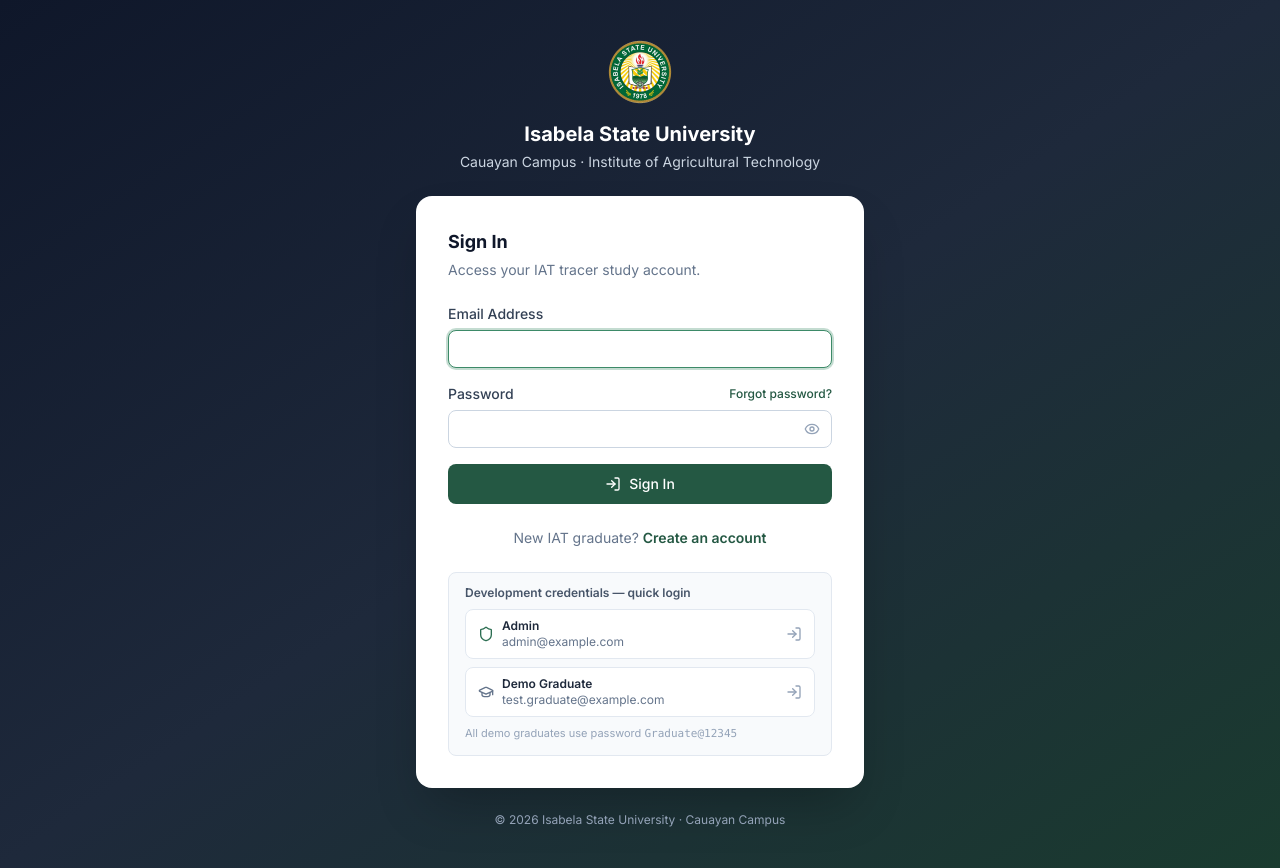
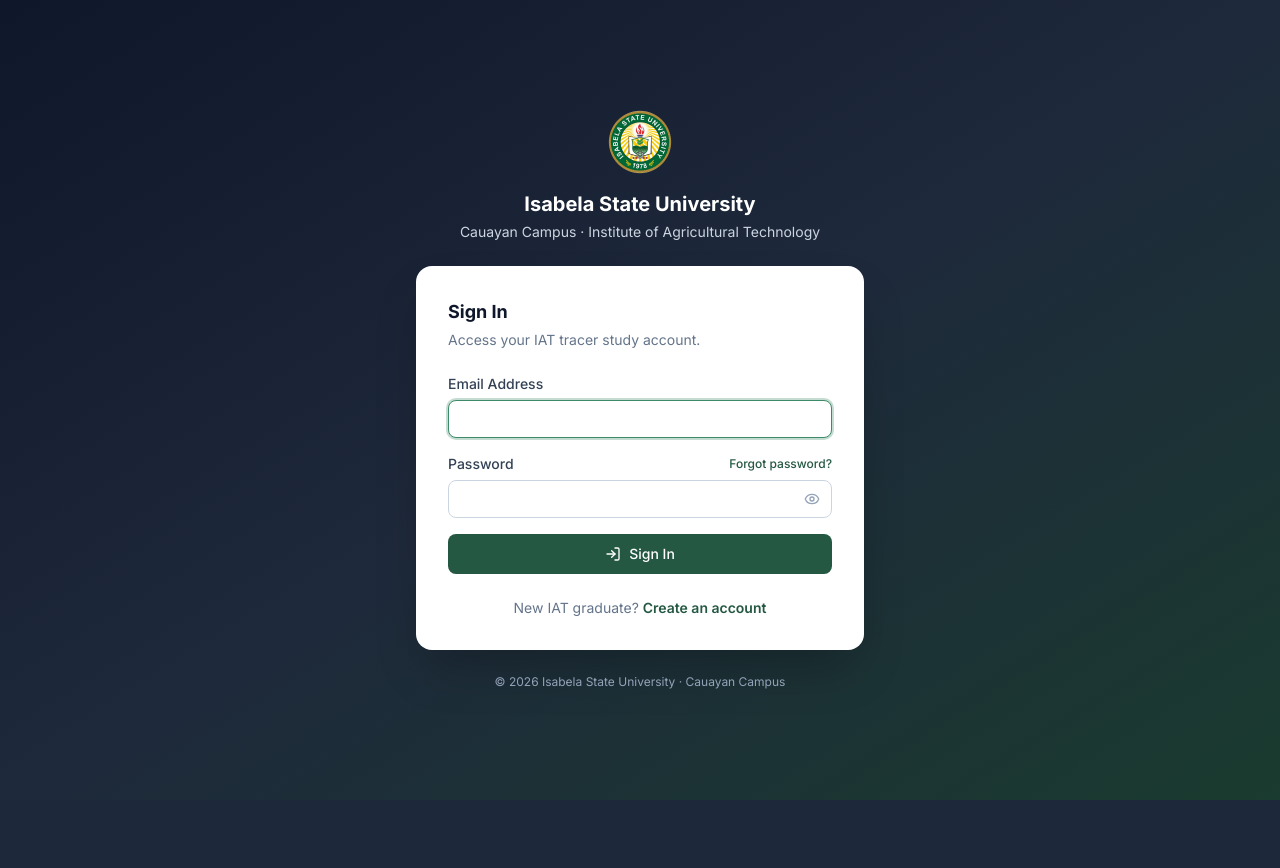
Before and after one commit to mx-dln/isu-tracer, a PHP site: page /login in a window 1280 px wide. After the commit the page ends 800 px from the top, so only its background shows below. Run offline with PHP 8.4, Linux system fonts and the light colour scheme; data comes from the database, SQL or seed files in the repository; some libraries are stand-ins or nearby versions.

Commit message:
Remove quick login credentials from login view

```diff
--- a/views/auth/login.php
+++ b/views/auth/login.php
@@ -38,48 +38,5 @@ $maxAttempts = (int) config('app.security.login_max_attempts', 5);
             New IAT graduate?
             <a href="<?= url('register') ?>" class="text-brand-700 hover:text-brand-800 font-semibold">Create an account</a>
         </p>
-
-        <div class="mt-6 rounded-lg bg-ink-50 border border-ink-200 px-4 py-3">
-            <p class="text-xs font-semibold text-ink-600 mb-2">Development credentials — quick login</p>
-            <div class="grid grid-cols-1 gap-2">
-                <button type="button" data-quick-login data-email="admin@example.com" data-password="Admin@12345"
-                        class="flex items-center justify-between gap-2 rounded-lg border border-ink-200 bg-white px-3 py-2 text-left text-xs hover:border-brand-400 hover:bg-brand-50 transition">
-                    <span class="flex items-center gap-2">
-                        <i data-lucide="shield" class="w-4 h-4 text-brand-600"></i>
-                        <span>
-                            <span class="font-semibold text-ink-800 block">Admin</span>
-                            <span class="text-ink-500">admin@example.com</span>
-                        </span>
-                    </span>
-                    <i data-lucide="log-in" class="w-4 h-4 text-ink-400"></i>
-                </button>
-                <button type="button" data-quick-login data-email="test.graduate@example.com" data-password="Graduate@12345"
-                        class="flex items-center justify-between gap-2 rounded-lg border border-ink-200 bg-white px-3 py-2 text-left text-xs hover:border-brand-400 hover:bg-brand-50 transition">
-                    <span class="flex items-center gap-2">
-                        <i data-lucide="graduation-cap" class="w-4 h-4 text-ink-500"></i>
-                        <span>
-                            <span class="font-semibold text-ink-800 block">Demo Graduate</span>
-                            <span class="text-ink-500">test.graduate@example.com</span>
-                        </span>
-                    </span>
-                    <i data-lucide="log-in" class="w-4 h-4 text-ink-400"></i>
-                </button>
-            </div>
-            <p class="mt-2 text-[11px] text-ink-400">All demo graduates use password <code>Graduate@12345</code></p>
-        </div>
     <?php endif; ?>
-
-    <script>
-        (function () {
-            const form = document.querySelector('form[action*="login"]');
-            if (!form) return;
-            document.querySelectorAll('[data-quick-login]').forEach(function (btn) {
-                btn.addEventListener('click', function () {
-                    form.querySelector('#email').value = btn.dataset.email;
-                    form.querySelector('#password').value = btn.dataset.password;
-                    form.submit();
-                });
-            });
-        })();
-    </script>
 </div>
```
